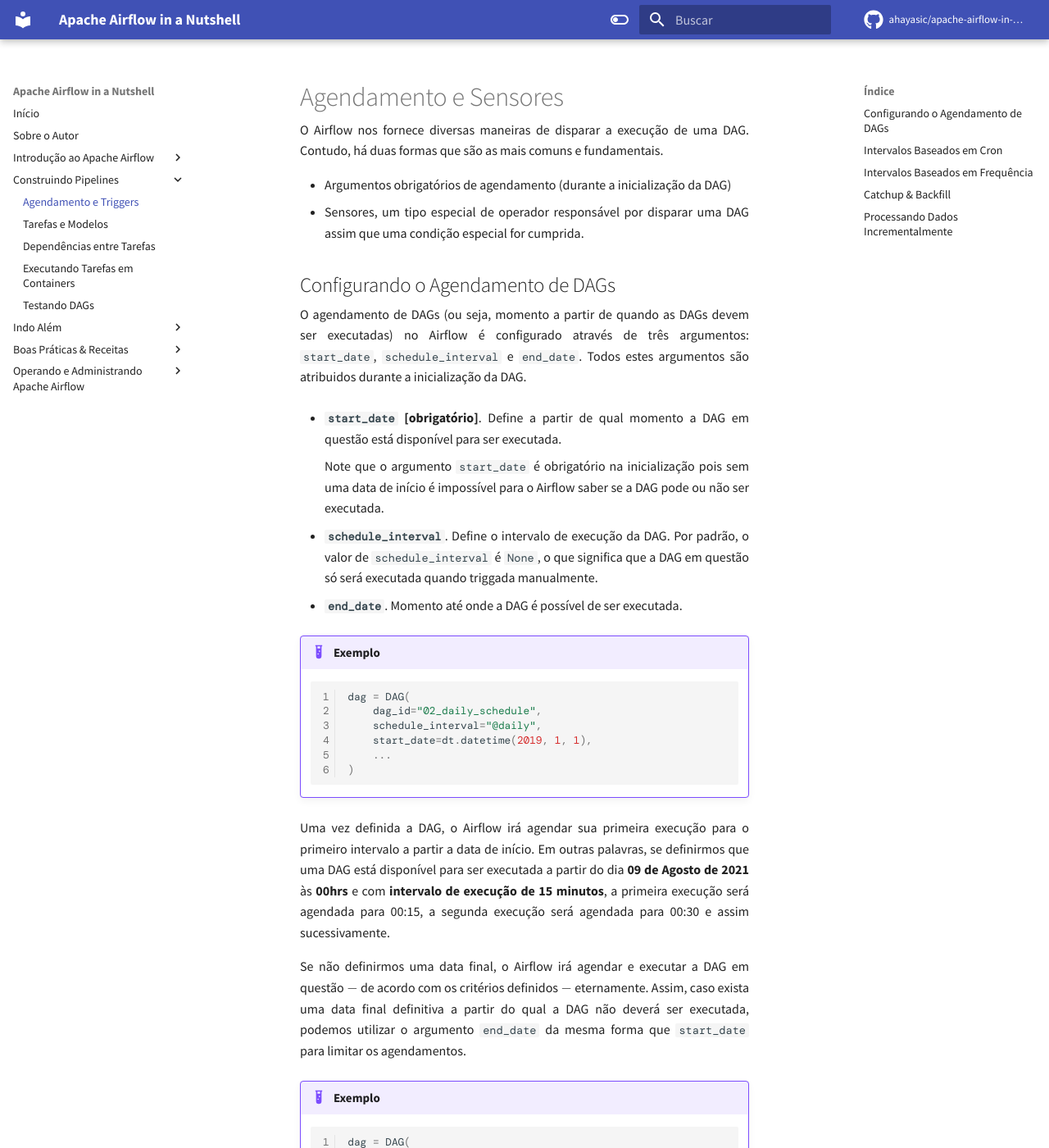
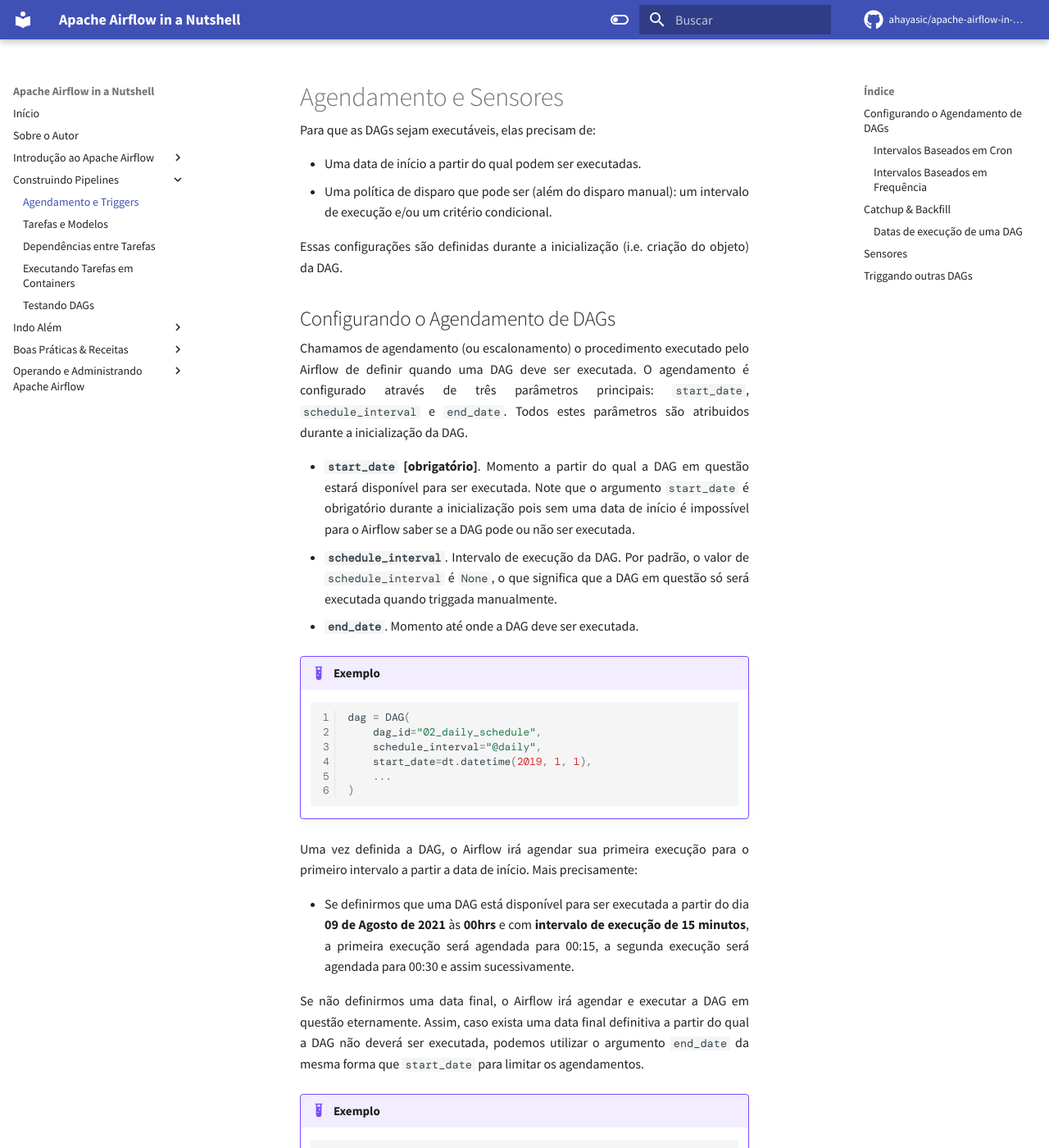
Before and after one commit to ahayasic/apache-airflow-in-a-nutshell, an MkDocs documentation site: the page built from docs/content/building_pipelines/scheduling_and_triggers.md, in a window 1280 px wide and 1400 px high. Shown: the whole window at 82% size. Built offline with MkDocs 1.6.1 and Material for MkDocs 9.7.7, drawn with Linux system fonts in a browser that asks for light colours; some web fonts are replaced; comment, search, counter and statistics services are not loaded; some of the changed text lies outside the part shown.

Commit message:
Update scheduling and triggers

````diff
--- a/docs/content/building_pipelines/scheduling_and_triggers.md
+++ b/docs/content/building_pipelines/scheduling_and_triggers.md
@@ -1,19 +1,19 @@
 # Agendamento e Sensores
-O Airflow nos fornece diversas maneiras de disparar a execução de uma DAG. Contudo, há duas formas que são as mais comuns e fundamentais.
 
-- Argumentos obrigatórios de agendamento (durante a inicialização da DAG)
-- Sensores, um tipo especial de operador responsável por disparar uma DAG assim que uma condição especial for cumprida.
+Para que as DAGs sejam executáveis, elas precisam de:
+
+- Uma data de início a partir do qual podem ser executadas.
+- Uma política de disparo que pode ser (além do disparo manual): um intervalo de execução e/ou um critério condicional.
+
+Essas configurações são definidas durante a inicialização (i.e. criação do objeto) da DAG.
 
 ## Configurando o Agendamento de DAGs
-O agendamento de DAGs (ou seja, momento a partir de quando as DAGs devem ser executadas) no Airflow é configurado através de três argumentos: `start_date`, `schedule_interval` e `end_date`. Todos estes argumentos são atribuidos durante a inicialização da DAG.
 
+Chamamos de agendamento (ou escalonamento) o procedimento executado pelo Airflow de definir quando uma DAG deve ser executada. O agendamento é configurado através de três parâmetros principais: `start_date`, `schedule_interval` e `end_date`. Todos estes parâmetros são atribuidos durante a inicialização da DAG.
 
-- **`start_date` [obrigatório]**. Define a partir de qual momento a DAG em questão está disponível para ser executada.
-
-    Note que o argumento `start_date` é obrigatório na inicialização pois sem uma data de início é impossível para o Airflow saber se a DAG pode ou não ser executada.
-
-- **`schedule_interval`**. Define o intervalo de execução da DAG. Por padrão, o valor de `schedule_interval` é `None`, o que significa que a DAG em questão só será executada quando triggada manualmente.
-- **`end_date`**. Momento até onde a DAG é possível de ser executada.
+- **`start_date` [obrigatório]**. Momento a partir do qual a DAG em questão estará disponível para ser executada. Note que o argumento `start_date` é obrigatório durante a inicialização pois sem uma data de início é impossível para o Airflow saber se a DAG pode ou não ser executada.
+- **`schedule_interval`**. Intervalo de execução da DAG. Por padrão, o valor de `schedule_interval` é `None`, o que significa que a DAG em questão só será executada quando triggada manualmente.
+- **`end_date`**. Momento até onde a DAG deve ser executada.
 
 !!! example "Exemplo"
     ```python
@@ -25,9 +25,11 @@
     )
     ```
 
-Uma vez definida a DAG, o Airflow irá agendar sua primeira execução para o primeiro intervalo a partir a data de início. Em outras palavras, se definirmos que uma DAG está disponível para ser executada a partir do dia **09 de Agosto de 2021** às **00hrs** e com **intervalo de execução de 15 minutos**, a primeira execução será agendada para 00:15, a segunda execução será agendada para 00:30 e assim sucessivamente.
+Uma vez definida a DAG, o Airflow irá agendar sua primeira execução para o primeiro intervalo a partir a data de início. Mais precisamente:
 
-Se não definirmos uma data final, o Airflow irá agendar e executar a DAG em questão $-$ de acordo com os critérios definidos $-$ eternamente. Assim, caso exista uma data final definitiva a partir do qual a DAG não deverá ser executada, podemos utilizar o argumento `end_date` da mesma forma que `start_date` para limitar os agendamentos.
+- Se definirmos que uma DAG está disponível para ser executada a partir do dia **09 de Agosto de 2021** às **00hrs** e com **intervalo de execução de 15 minutos**, a primeira execução será agendada para 00:15, a segunda execução será agendada para 00:30 e assim sucessivamente.
+
+Se não definirmos uma data final, o Airflow irá agendar e executar a DAG em questão eternamente. Assim, caso exista uma data final definitiva a partir do qual a DAG não deverá ser executada, podemos utilizar o argumento `end_date` da mesma forma que `start_date` para limitar os agendamentos.
 
 !!! example "Exemplo"
     ```python
@@ -39,7 +41,7 @@
     )
     ```
 
-## Intervalos Baseados em Cron
+### Intervalos Baseados em Cron
 
 Podemos definir intervalos de execução complexos usando a mesma sintaxe que usamos no [cron](https://cron-job.org/en/).
 
@@ -82,7 +84,7 @@
 | `@daily`  | Executa todos os dias às 00hrs |
 | `@weekly` | Executa todo domingo às 00hrs  |
 
-## Intervalos Baseados em Frequência
+### Intervalos Baseados em Frequência
 
 Embora poderosas, expressões cron são incapazes de representar agendamentos baseados em frequência. Por exemplo, não é possível definir (de forma adequada) um intervalo de "três em três em dias".
 
@@ -122,6 +124,26 @@
 
 Por exemplo, suponha as seguintes tarefas `download_data >> process_data`. Considerando que os dados adquiridos através da tarefa `download_data` ainda estejam presentes **localmente**, podemos realizar as alterações desejadas em `process_data` e então limparmos as execuções passadas (através do botão ++"Clear"++) para que assim o Airflow reagende e execute a nova implementação de `process_data`.
 
-## Processando Dados Incrementalmente
+!!! warning "Atenção"
+    A reexecução das DAGs não ocorre de forma ordenada (i.e. de acordo com a data de execução), mas sim de forma paralela.
 
-!!! note "TODO"
+    Para que o *backfilling* ocorra de forma ordenada, é necessário que o argumento `depends_on_past` presente na inicialização das tarefas seja `True`.
+
+    Detalhes sobre o argumento serão apresentados a diante.
+
+### Datas de execução de uma DAG
+
+Em diversas situações é útil sabermos as datas de execução de uma DAG. Por conta disso, o Airflow nos permite acessar $-$ através do contexto da DAG $-$ tanto a data da execução corrente da DAG, quanto a data da execução imediatamente anterior e imediatamente posterior.
+
+- `execution_date.` Data da execução corrente de DAG. Contudo, diferente do que o nome sugere, a data de execução marcada na DAG não é a data em que ela foi executada, mas sim no momento em que ela deveria ser executada, com base no intervalo de execução. Por exemplo:
+
+    - Suponha que temos uma DAG configurada para executar diariamente a partir do dia 2020-01-01. Após dez dias de execução, fizemos algumas alterações de implementação e agora precisamos que as execuções dos últimos dez dias sejam refeitas. Neste caso, ao acionarmos a opção ++"Clear"++, as datas de execução da DAG permanecerão de acordo com a data em que foram agendadas.
+
+        Agora, se triggarmos manualmente a DAG antes da próxima execução agendada, a `execution_date` será o momento em que a DAG foi de fato disparada.
+
+- `previous_execution_date`. Data de execução (`execution_date`) anterior da DAG.
+- `next_execution_date`. Data de execução (`execution_date`) agendada da DAG.
+
+## Sensores
+
+## Triggando outras DAGs
````
